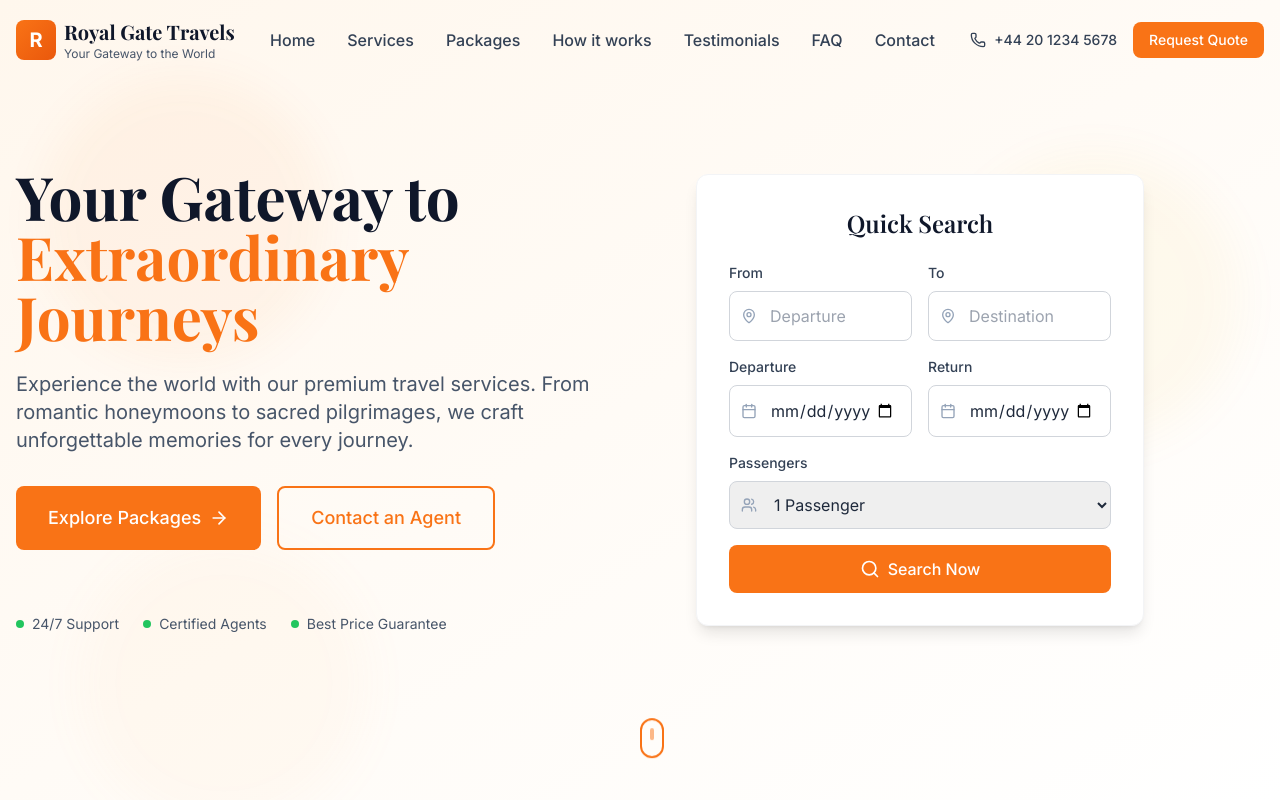
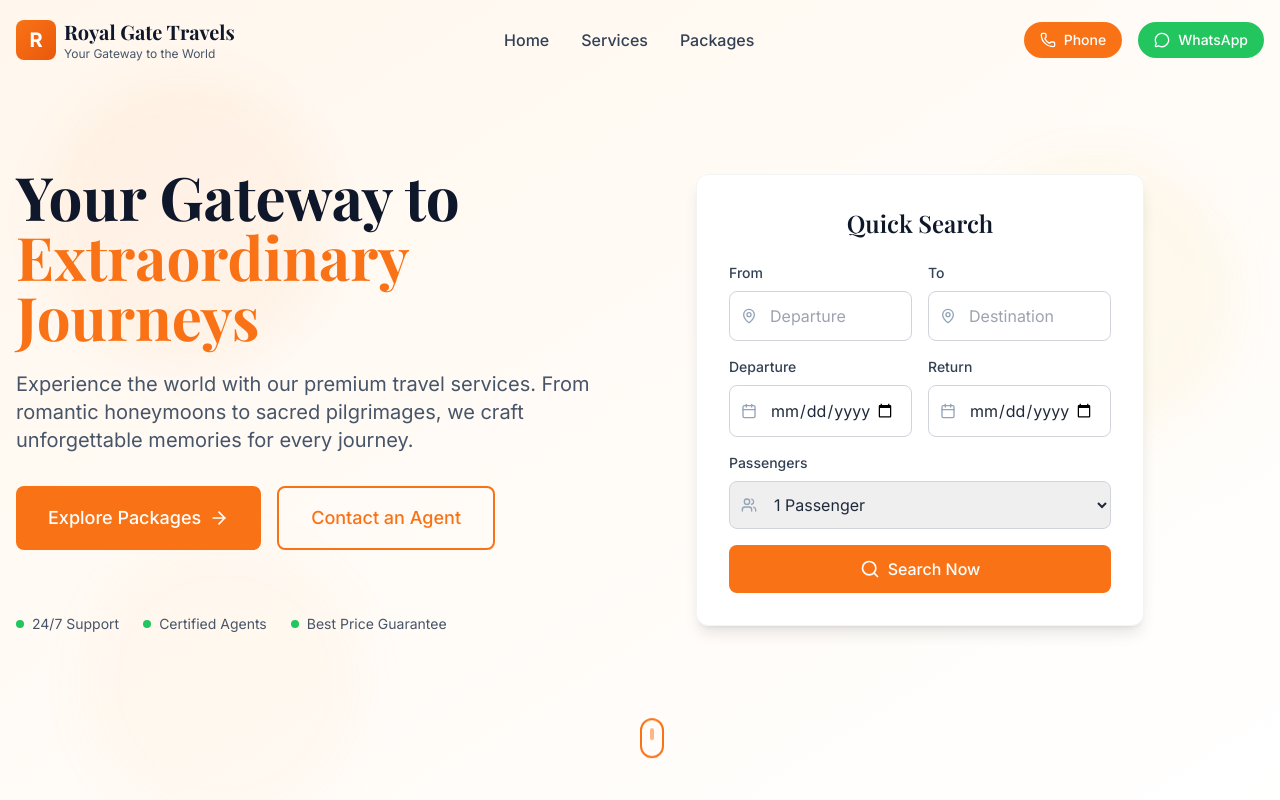
Before and after one commit to AbdullahRiazMirza/royal-gate-travels, a React (Vite) app: page / in a window 1280 px wide. Shown: the top 800 px of the page. Built offline with nearby package versions, Linux system fonts and the light colour scheme.

Commit message:
Header changes

```diff
--- a/src/components/Header.tsx
+++ b/src/components/Header.tsx
@@ -1,5 +1,5 @@
 import React, { useState, useEffect } from 'react';
-import { Menu, X, Phone } from 'lucide-react';
+import { Menu, X, Phone, MessageCircle } from 'lucide-react';
 
 interface HeaderProps {
   onCTAClick: () => void;
@@ -22,10 +22,6 @@ const Header: React.FC<HeaderProps> = ({ onCTAClick }) => {
     { name: 'Home', href: '#home' },
     { name: 'Services', href: '#services' },
     { name: 'Packages', href: '#packages' },
-    { name: 'How it works', href: '#how-it-works' },
-    { name: 'Testimonials', href: '#testimonials' },
-    { name: 'FAQ', href: '#faq' },
-    { name: 'Contact', href: '#contact' },
   ];
 
   const scrollToSection = (href: string) => {
@@ -34,6 +30,14 @@ const Header: React.FC<HeaderProps> = ({ onCTAClick }) => {
       element.scrollIntoView({ behavior: 'smooth' });
     }
     setIsMenuOpen(false);
+  };
+
+  const handlePhoneClick = () => {
+    window.open('tel:+923214899987', '_self');
+  };
+
+  const handleWhatsAppClick = () => {
+    window.open('https://wa.me/923214899987', '_blank');
   };
 
   return (
@@ -72,20 +76,26 @@ const Header: React.FC<HeaderProps> = ({ onCTAClick }) => {
             ))}
           </nav>
 
-          {/* CTA & Contact */}
+          {/* Contact Icons */}
           <div className="flex items-center space-x-4">
             {/* Phone */}
-            <div className="hidden md:flex items-center space-x-2 text-secondary-700">
+            <button
+              onClick={handlePhoneClick}
+              className="flex items-center space-x-2 bg-primary-500 hover:bg-primary-600 text-white px-4 py-2 rounded-full transition-colors duration-200"
+              aria-label="Call +92 3214899987"
+            >
               <Phone className="w-4 h-4" />
-              <span className="text-sm font-medium">+44 20 1234 5678</span>
-            </div>
+              <span className="text-sm font-medium hidden sm:block">Phone</span>
+            </button>
 
-            {/* CTA Button */}
+            {/* WhatsApp */}
             <button
-              onClick={onCTAClick}
-              className="btn-primary text-sm px-4 py-2"
+              onClick={handleWhatsAppClick}
+              className="flex items-center space-x-2 bg-green-500 hover:bg-green-600 text-white px-4 py-2 rounded-full transition-colors duration-200"
+              aria-label="WhatsApp +92 3214899987"
             >
-              Request Quote
+              <MessageCircle className="w-4 h-4" />
+              <span className="text-sm font-medium hidden sm:block">WhatsApp</span>
             </button>
 
             {/* Mobile Menu Button */}
@@ -113,16 +123,22 @@ const Header: React.FC<HeaderProps> = ({ onCTAClick }) => {
                 </button>
               ))}
               <div className="pt-4 border-t border-gray-200">
-                <div className="flex items-center space-x-2 text-secondary-700 mb-4">
-                  <Phone className="w-4 h-4" />
-                  <span className="text-sm font-medium">+44 20 1234 5678</span>
+                <div className="flex space-x-4">
+                  <button
+                    onClick={handlePhoneClick}
+                    className="flex items-center space-x-2 text-secondary-700 hover:text-primary-500 py-2"
+                  >
+                    <Phone className="w-4 h-4" />
+                    <span className="text-sm font-medium">Call</span>
+                  </button>
+                  <button
+                    onClick={handleWhatsAppClick}
+                    className="flex items-center space-x-2 text-secondary-700 hover:text-green-500 py-2"
+                  >
+                    <MessageCircle className="w-4 h-4" />
+                    <span className="text-sm font-medium">WhatsApp</span>
+                  </button>
                 </div>
-                <button
-                  onClick={onCTAClick}
-                  className="btn-primary w-full"
-                >
-                  Request Quote
-                </button>
               </div>
             </div>
           </div>
```
Also changed, not shown: 1 other file (tests, documents, lock files or other folders).
